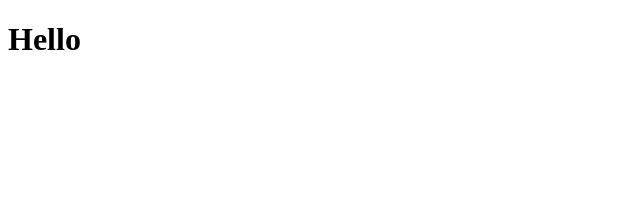
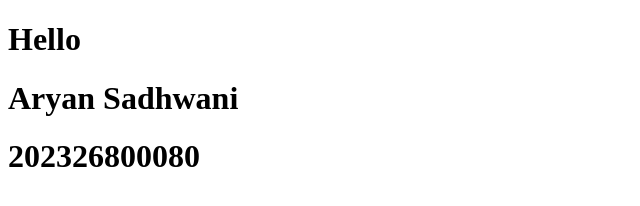
Before and after one commit to Aryan30134/Aryan_CT_80, a plain HTML site: page index.html in a window 1280 px wide. Shown: the whole page, without its empty margins (0-640 px from the left). Drawn offline with Linux system fonts and the light colour scheme.

Commit message:
add code1

```diff
--- a/index.html
+++ b/index.html
@@ -8,6 +8,8 @@
 <body>
 
     <h1>Hello</h1>
+    <h1>Aryan Sadhwani</h1>
+    <h1>202326800080</h1>
 
 </body>
 </html>
```
